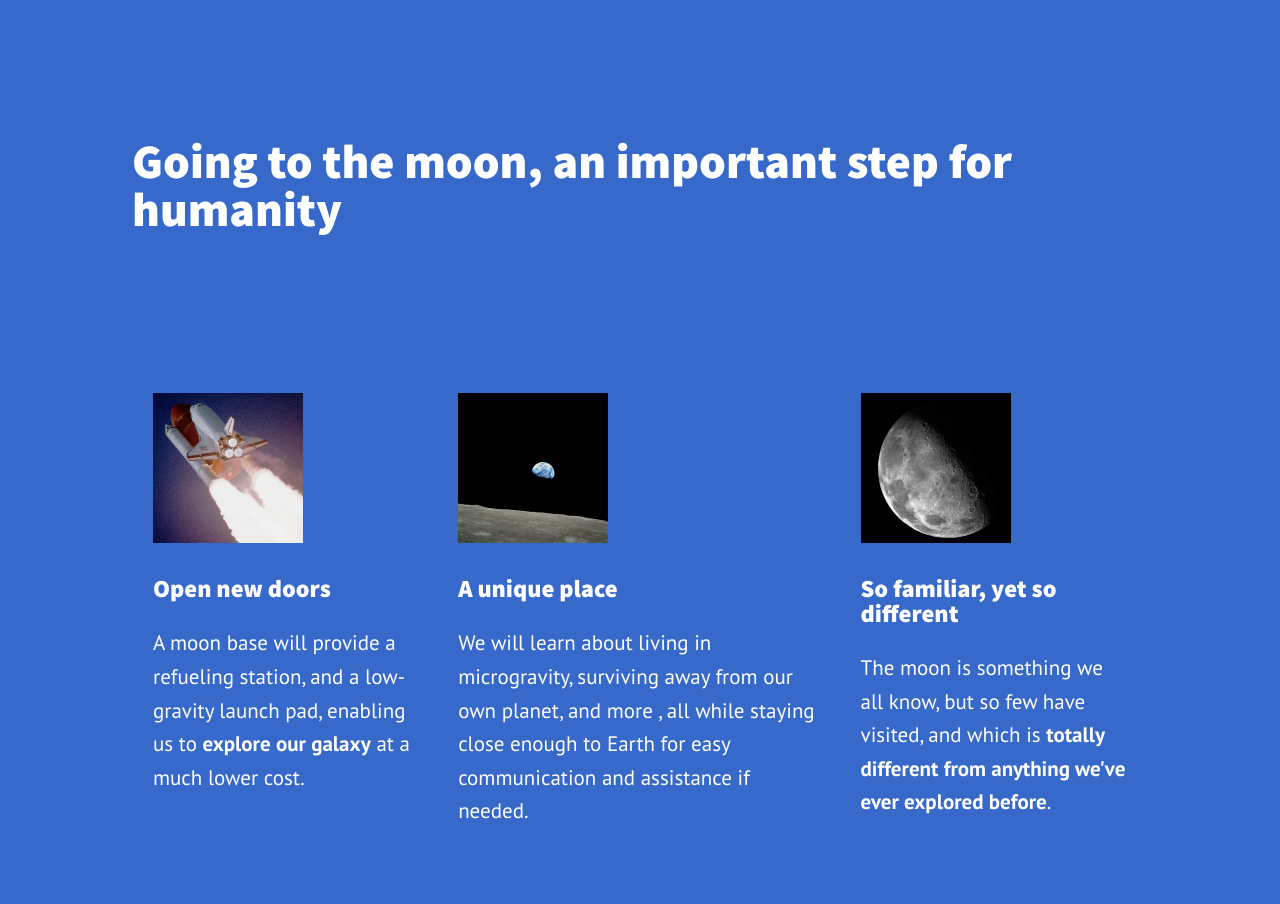
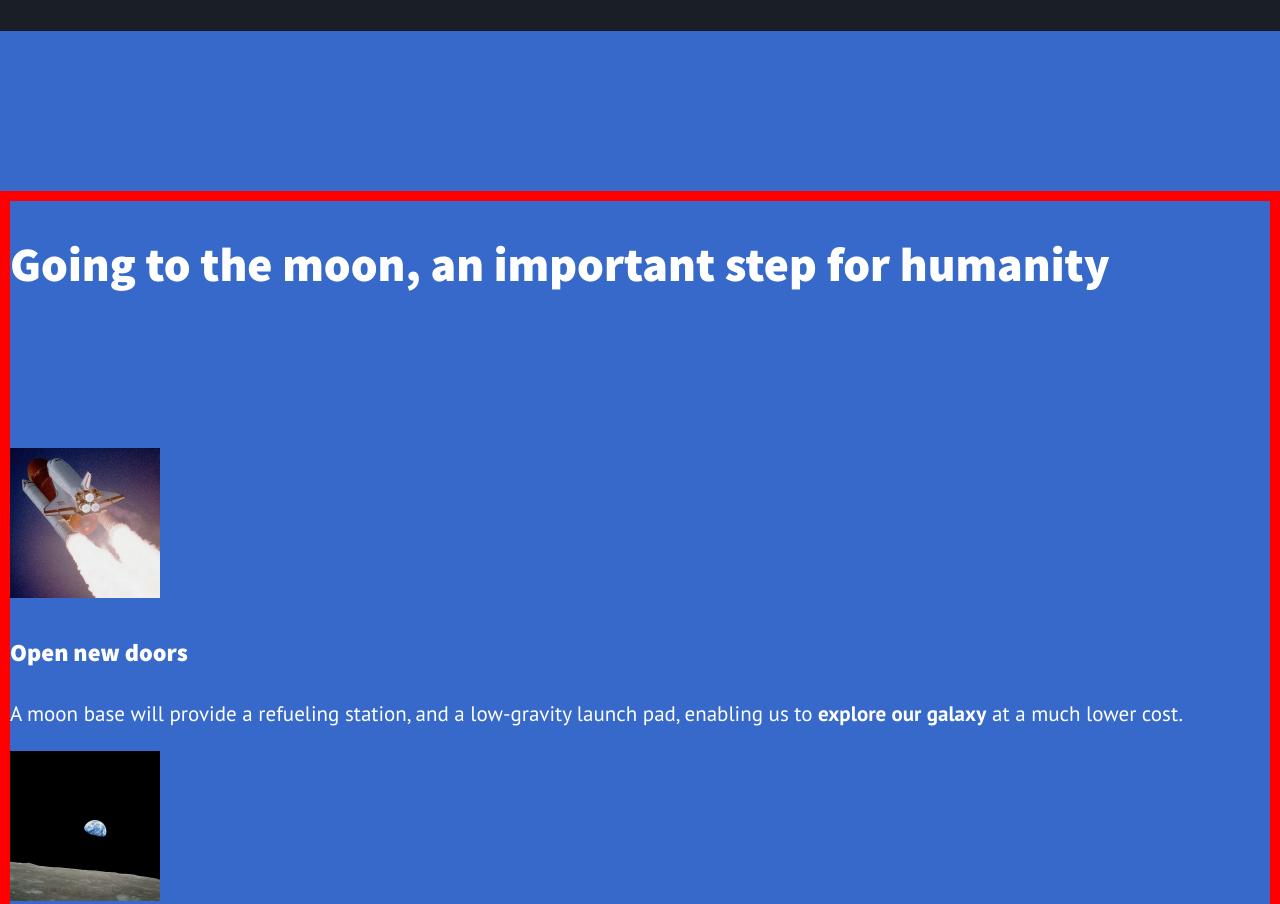
Before and after one commit to epocolis/html_css_basics, a plain HTML site: page mission.html in a window 1280 px wide. Shown: the part 1760-2664 px from the top of the page. Drawn offline with Linux system fonts and the light colour scheme.

Commit message:
div done

```diff
--- a/index.css
+++ b/index.css
@@ -1,26 +1,3 @@
-
-
-h1{
-    font-size: 120px;
-}
-h2{
-    font-size: 48px;
-}
-
-
-
-
-
-
-
-
-
-
-
-
-
-
-
 * {
     box-sizing: border-box;
 }
@@ -34,11 +11,10 @@ img {
     max-width: 100%;
 }
 
-
 body {
     font-family: 'PT Sans', sans-serif;
     line-height: 1.6;
-    color: white;
+    color: #fff;
     background: #1A1E26;
     font-size: 21px;
 }
@@ -46,11 +22,16 @@ body {
 h1, h2, h3 {
     font-family: 'Source Sans Pro', sans-serif;
     font-weight: 900;
-    line-height: 1;
 }
 
-h2 span {
-    display: block;
+h1 {
+    font-size: 120px;
+    line-height: .8;
+}
+
+h2 {
+    font-size: 48px;
+    line-height: 1;
 }
 
 a {
@@ -60,24 +41,6 @@ a {
 a:hover,
 a:focus {
     color: #fff;
-}
-
-.text-accent {
-    color: #3669C9;
-}
-
-.container {
-    margin: 0 auto;
-    max-width: 1100px;
-    padding: 0 2em;
-}
-
-.split {
-    display: flex;
-}
-
-.col {
-    margin: 0 1em;
 }
 
 .btn {
@@ -125,10 +88,15 @@ section {
     margin-top: 10rem;
 }
 
+
 .text-accent {
-    color:#3339C9;
+    color: #3669C9;
 }
 
-.text-dark{
-    color:#1A1E26;
+.text-dark {
+    color: #1A1E26;
 }
+
+.container {
+    border: 10px solid red;
+}
```
Also changed, not shown: index.html (+13 -4 lines).
